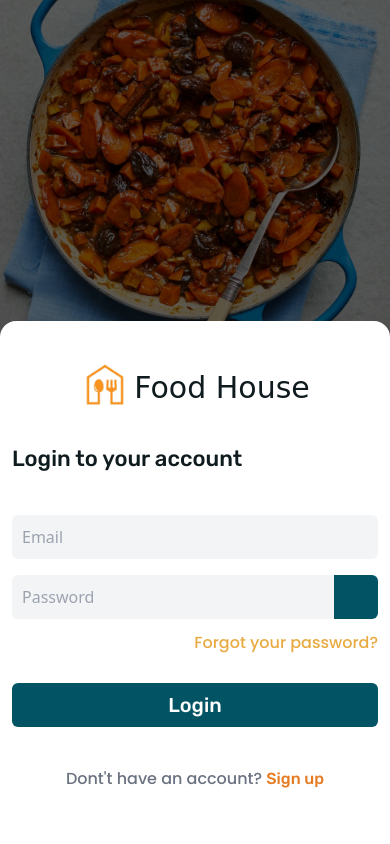
After one commit to CiroJSCH/FoodHouse, a Django app: page /login/ in a window 390 px wide. The commit adds this page. Run offline with Django 4.2, Linux system fonts and the light colour scheme; style sheets or scripts are compiled from the project's sources; some libraries are stand-ins or nearby versions; some web fonts are replaced.

Commit message:
login structure and design

```diff
--- a/src/landing/templates/landing/landing_page.html
+++ b/src/landing/templates/landing/landing_page.html
@@ -1,4 +1,3 @@
 {% extends "main.html" %}
 {% block content %}
-  <h1 class="text-red-500">Caca</h1>
 {% endblock content %}
--- /dev/null
+++ b/src/landing/templates/landing/login.html
@@ -0,0 +1,124 @@
+{% extends "main.html" %}
+{% load static %}
+{% block content %}
+  <main class="h-screen">
+    {% comment %} Desktop {% endcomment %}
+    <div class="h-full min-h-[800px] hidden lg:flex items-center">
+      <section class="w-[40%] h-full flex justify-center items-center">
+        <div class="h-full w-[90%] max-w-[600px] flex flex-col justify-center relative">
+          <a href="{{ request.META.HTTP_REFERER }}"
+             class="mb-[40px] flex items-center gap-3">
+            <i class="fa-solid fa-arrow-left fa-xl text-black"></i>
+            <span class="font-medium font-title text-[18px]">Go back</span>
+          </a>
+          {% comment %} Logo {% endcomment %}
+          <div class="flex items-center gap-1 mb-8 justify-center">
+            <img src="{% static 'images/foodhouse-logo.png' %}"
+                 alt="foodhouse logo"
+                 class="w-[50px] xl:w-[60px] xxl:w-[65px]">
+            <h1 class="text-[30px] xl:text-[36px] xxl:text-[42px] font-logo text-text font-medium pt-1">
+              Food <span>House</span>
+            </h1>
+          </div>
+          <h2 class="font-title font-semibold text-[27px] xl:text-[32px] xxl:text-[36px]">Welcome back!</h2>
+          <p class="text-gray-400 text-[18px] mt-3 xl:text-[22px] xxl:text-[24px]">
+            Sign in with your email address and password
+          </p>
+          <form action="" class="w-full mt-[60px] mb-[15px]">
+            <div>
+              <label for="email-dk"
+                     class="text-gray-400 font-medium text-[18px] xl:text-[20px] xxl:text-[22px]">Email Address</label>
+              <input type="email"
+                     name="email"
+                     id="email-dk"
+                     class="mt-2 focus:outline-none focus:border-accent border-2 border-transparent p-2 w-full rounded-md bg-gray-100 transition-colors xl:p-3 xl:text-[19px]"
+                     placeholder="johndoe@something.com">
+            </div>
+            <div class="mt-4 flex flex-col">
+              <label for="password-dk"
+                     class="mb-2 text-gray-400 font-medium text-[18px] xl:text-[20px] xxl:text-[22px]">Password</label>
+              <div class="flex items-center">
+                <input type="password"
+                       name="password"
+                       id="password-dk"
+                       placeholder="password123"
+                       class="focus:outline-none focus:border-accent border-2 border-transparent p-2 w-full rounded-l-md bg-gray-100 transition-colors xl:p-3 xl:text-[19px]">
+                <span class="bg-secondary text-accent w-[50px] h-[44px] xl:h-[56.5px] rounded-r-md grid place-content-center">
+                  <i class="fa-regular fa-eye fa-lg"></i>
+                </span>
+              </div>
+            </div>
+            <a href="#"
+               class="text-right font-text text-primary mt-3 block xl:text-[18px]">Forgot your password?</a>
+            <button type="submit"
+                    class="mt-10 rounded-md bg-secondary text-white font-medium font-title text-xl xl:text-2xl w-[230px] p-2">
+              Login
+            </button>
+          </form>
+          <p class="mt-10 pb-2 font-text text-gray-500 xl:text-[18px]">
+            Dont't have an account? <a href="#" class="text-accent font-medium font-title">Sign up</a>
+          </p>
+        </div>
+      </section>
+      <section class="w-[60%] h-full">
+        <div class="h-full w-full bg-center bg-no-repeat bg-cover"
+             style="background-image: url({% static 'images/landing/login-desktop.jpg' %})"></div>
+      </section>
+    </div>
+    {% comment %} Mobile {% endcomment %}
+    <section class="h-screen relative min-h-[500px] lg:hidden">
+      {% comment %} Banner {% endcomment %}
+      <div class="h-[40%] relative">
+        <div class="h-full bg-center bg-no-repeat bg-cover"
+             style="background-image: url({% static 'images/landing/login-mobile.jpg' %})"></div>
+        <div class="h-full w-full bg-[rgba(0,0,0,0.60)] absolute top-0 z-[2]"></div>
+        <a href="{{ request.META.HTTP_REFERER }}"
+           class="absolute top-3 left-3 z-[3]">
+          <i class="fa-solid fa-arrow-left fa-xl text-white"></i>
+        </a>
+      </div>
+      <div class="px-3 pt-10 rounded-t-2xl absolute w-full top-[38%] h-[62%] bg-white z-[5]">
+        <div class="max-w-[600px] mx-auto">
+          {% comment %} Logo {% endcomment %}
+          <div class="flex items-center gap-1 mb-8 justify-center">
+            <img src="{% static 'images/foodhouse-logo.png' %}"
+                 alt="foodhouse logo"
+                 height="30px"
+                 width="50px">
+            <h1 class="text-[30px] font-logo text-text font-medium pt-1">
+              Food <span>House</span>
+            </h1>
+          </div>
+          <h2 class="font-title text-text font-medium text-[22px]">Login to your account</h2>
+          <form action="" class="w-full mt-[40px] mb-[15px]">
+            <div>
+              <input type="email"
+                     name="email"
+                     id="email"
+                     class="focus:outline-none focus:border-accent border-2 border-transparent p-2 w-full rounded-md bg-gray-100 transition-colors"
+                     placeholder="Email">
+            </div>
+            <div class="mt-4 flex items-center">
+              <input type="password"
+                     name="password"
+                     id="password"
+                     placeholder="Password"
+                     class="focus:outline-none focus:border-accent border-2 border-transparent p-2 w-full rounded-l-md bg-gray-100 transition-colors">
+              <span class="bg-secondary text-accent w-[50px] h-[44px] rounded-r-md grid place-content-center">
+                <i class="fa-regular fa-eye fa-lg"></i>
+              </span>
+            </div>
+            <a href="#" class="text-right font-text text-primary mt-3 block">Forgot your password?</a>
+            <button type="submit"
+                    class="mt-7 rounded-md bg-secondary text-white font-medium font-title text-xl w-full p-2">
+              Login
+            </button>
+          </form>
+          <p class="text-center mt-10 pb-10 font-text text-gray-500 ">
+            Dont't have an account? <a href="#" class="text-accent font-medium font-title">Sign up</a>
+          </p>
+        </div>
+      </div>
+    </section>
+  </main>
+{% endblock content %}
```
Also changed, not shown: src/landing/templates/landing/login_page.html (deleted).
